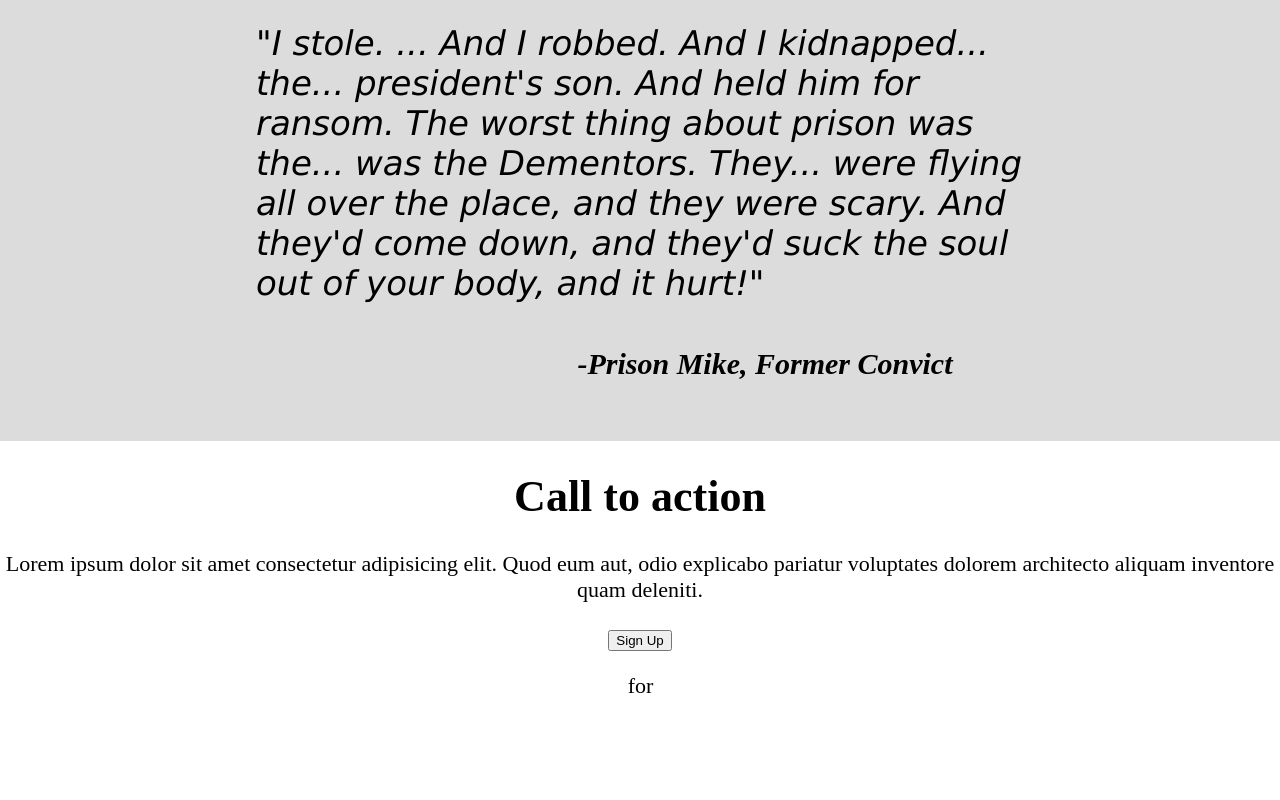
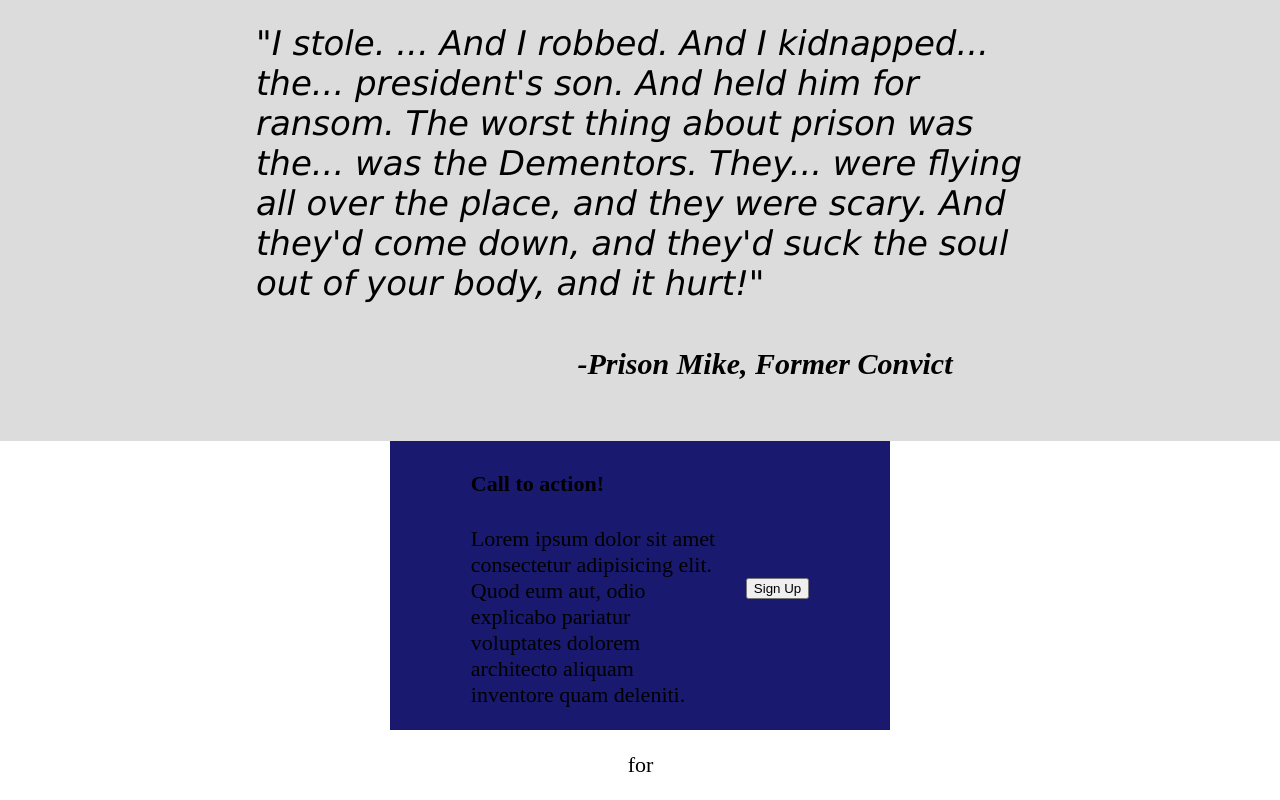
Before and after one commit to Facundo-Martin/The-Odin-Project-Template, a plain HTML site: page index.html in a window 1280 px wide. Shown: the part 1280-2080 px from the top of the page. Before the commit the page ends 2001 px from the top, so only its background shows below. Drawn offline with Linux system fonts and the light colour scheme.

Commit message:
Backup commit in case laptop dies

```diff
--- a/index.html
+++ b/index.html
@@ -53,7 +53,9 @@
                 <div class="text">Ryan Howard Lorem ipsum dolor sit, amet consectetur adipisicing elit. Qui quod facere iusto quis optio labore sunt </div>
             </div>
         </div>
+
     </div>
+
 
 
         <div class="quote-container">
@@ -66,15 +68,22 @@
 
     <div class="cta">
         <div class="modal">
-            <h1>Call to action</h1>
-            <p>Lorem ipsum dolor sit amet consectetur adipisicing elit. Quod eum aut, odio explicabo pariatur voluptates dolorem architecto aliquam inventore quam deleniti.</p>
-            <button>Sign Up</button>
+            <div class="modal-left">
+                <h4>Call to action!</h4>
+                <p>Lorem ipsum dolor sit amet consectetur adipisicing elit. Quod eum aut, odio explicabo pariatur voluptates dolorem architecto aliquam inventore quam deleniti.</p>
+                </div>
+
+           <div class="modal-right">
+                <button>Sign Up</button>
+            </div>
+        </div>
         </div>
     </div>
 
     <footer>
         <p><a href="#">Facundo Martin</a> for <a href="theodinproject.com">TheOdinProject</a></p>
-        </footer>
+
+    </footer>
 
 </body>
 </html>
--- a/style.css
+++ b/style.css
@@ -88,5 +88,22 @@ a{
 }
 
 .cta{
+    display:flex;
+    align-items: center;
+    justify-content: center;
+}
+.modal{
     display: flex;
+    align-items: center;
+    justify-content: center;
+    gap: 25px;
+    max-width: 500px;
+    margin: auto;
+    background-color: midnightblue;
+
 }
+
+.modal-left{
+    text-align: left;
+    max-width: 50%;
+}
```
